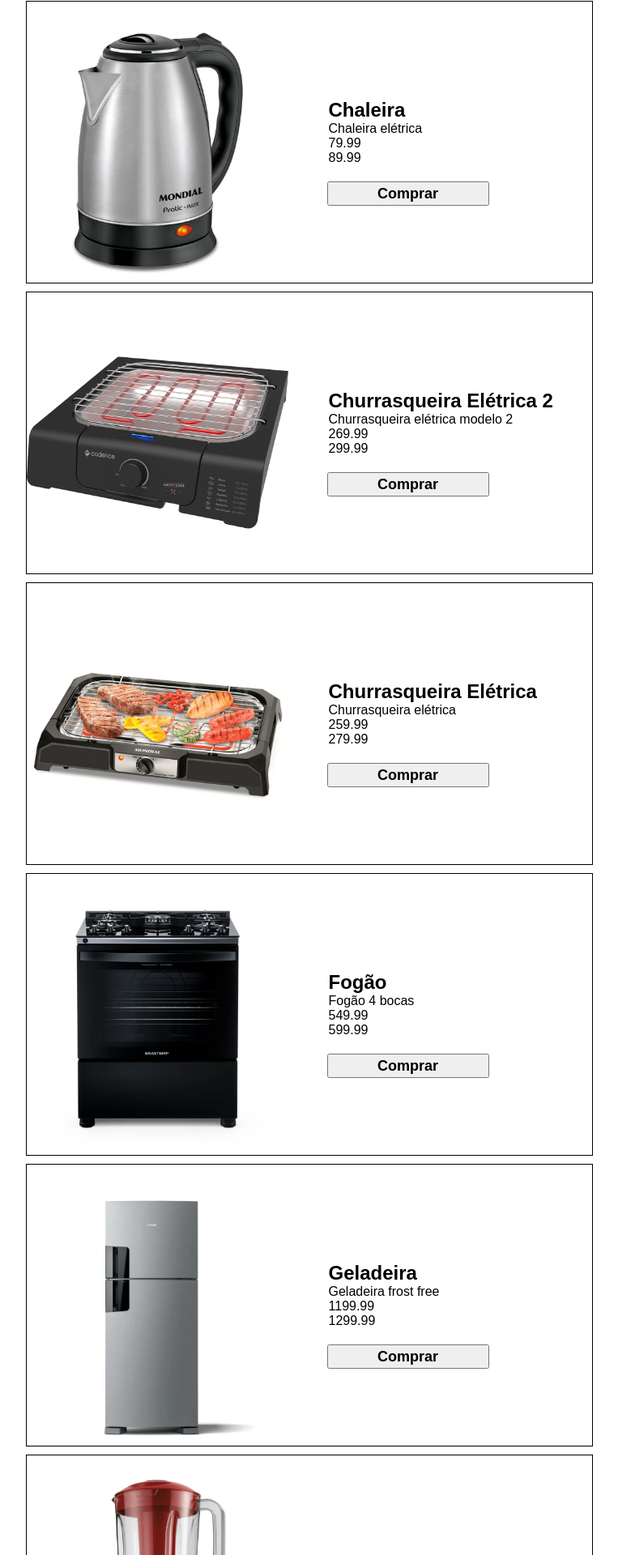
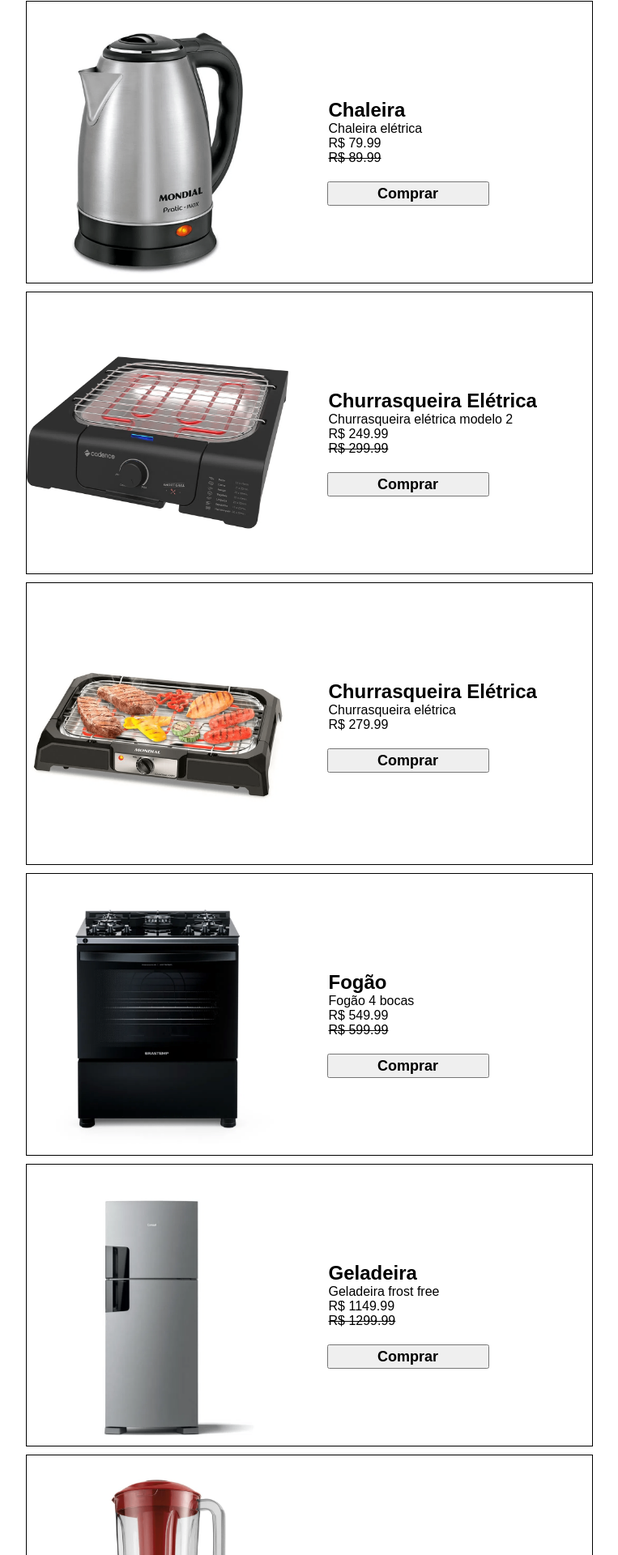
Before and after one commit to DevDemetrio/LojaCozinha, a React (Vite) app: page / in a window 1280 px wide. Shown: the part 378-2298 px from the top of the page at 81% size, without its empty margins (258-1021 px from the left). Built offline with nearby package versions, Linux system fonts and the light colour scheme.

Commit message:
Foi adicionado o estilo do  precoDesconto, para toda vez que o temDesconto ficar true, o preço normal fica com o risco, e quando nao tem desconto, o precoDesconto some da tela

```diff
--- a/src/ContainerProduct/index.jsx
+++ b/src/ContainerProduct/index.jsx
@@ -26,8 +26,8 @@ const ContainerProduct = ({produtos}) =>{
                 <DescriptionContainerItens>
                   <TitleProduct>{item.nome}</TitleProduct>
                   <DescriptionProduct>{item.descricao}</DescriptionProduct>
-                  <DiscountPrice>{item.precoDesconto}</DiscountPrice>
-                  <PriceProduct>{item.preco}</PriceProduct>
+                  <DiscountPrice $temDesconto={item.temDesconto}>{item.precoDesconto}</DiscountPrice>
+                  <PriceProduct  $temDesconto={item.temDesconto}>{item.preco}</PriceProduct>
                 </DescriptionContainerItens>
                     <BuyButton>Comprar</BuyButton>
               </DescriptionContainer>
--- a/src/ContainerProduct/styled.js
+++ b/src/ContainerProduct/styled.js
@@ -81,12 +81,12 @@ export const DescriptionProduct = styled.p`
 
 `
 export const DiscountPrice = styled.span`
-
+ display: ${(props) => (props.$temDesconto ? 'block' : 'none')};
 
 `
 
 export const PriceProduct = styled.span`
-
+  text-decoration: ${(props) => (props.$temDesconto ? 'line-through' : 'none')};
 `
 export const BuyButton = styled.button`
 display: block;
--- a/src/assets/data.json
+++ b/src/assets/data.json
@@ -5,26 +5,26 @@
       "nome": "Batedeira",
       "descricao": "Batedeira de alta potência",
       "imagem": "/images/batedeira.png",
-      "preco": 199.99,
-      "precoDesconto": 179.99,
-      "temDesconto": true
+      "preco": "R$ 199.99",
+      "precoDesconto": "R$ 179.99",
+      "temDesconto": false
     },
     {
       "id": 2,
       "nome": "Chaleira",
       "descricao": "Chaleira elétrica",
       "imagem": "/images/chaleira.png",
-      "preco": 89.99,
-      "precoDesconto": 79.99,
+      "preco": "R$ 89.99",
+      "precoDesconto": "R$ 79.99",
       "temDesconto": true
     },
     {
       "id": 3,
-      "nome": "Churrasqueira Elétrica 2",
+      "nome": "Churrasqueira Elétrica",
       "descricao": "Churrasqueira elétrica modelo 2",
       "imagem": "/images/Churrasqueira-Eletrica2.png",
-      "preco": 299.99,
-      "precoDesconto": 269.99,
+      "preco": "R$ 299.99",
+      "precoDesconto": "R$ 249.99",
       "temDesconto": true
     },
     {
@@ -32,8 +32,8 @@
       "nome": "Churrasqueira Elétrica",
       "descricao": "Churrasqueira elétrica",
       "imagem": "/images/Churrasqueira-Eletrica.png",
-      "preco": 279.99,
-      "precoDesconto": 259.99,
+      "preco": "R$ 279.99",
+      "precoDesconto": "R$ 259.99",
       "temDesconto": false
     },
     {
@@ -41,8 +41,8 @@
       "nome": "Fogão",
       "descricao": "Fogão 4 bocas",
       "imagem": "/images/Fogao.png",
-      "preco": 599.99,
-      "precoDesconto": 549.99,
+      "preco": "R$ 599.99",
+      "precoDesconto": "R$ 549.99",
       "temDesconto": true
     },
     {
@@ -50,26 +50,26 @@
       "nome": "Geladeira",
       "descricao": "Geladeira frost free",
       "imagem": "/images/geladeira.png",
-      "preco": 1299.99,
-      "precoDesconto": 1199.99,
-      "temDesconto": false
+      "preco": "R$ 1299.99",
+      "precoDesconto": "R$ 1149.99",
+      "temDesconto": true
     },
     {
       "id": 7,
       "nome": "Liquidificador",
       "descricao": "Liquidificador de alta performance",
       "imagem": "/images/liguidificador.png",
-      "preco": 149.99,
-      "precoDesconto": 139.99,
-      "temDesconto": true
+      "preco": "R$ 149.99",
+      "precoDesconto": "R$ 139.99",
+      "temDesconto": false
     },
     {
       "id": 8,
       "nome": "Sanduicheira",
       "descricao": "Sanduicheira elétrica",
       "imagem": "/images/Sanduicheira.png",
-      "preco": 59.99,
-      "precoDesconto": 49.99,
+      "preco": "R$ 59.99",
+      "precoDesconto": "R$ 49.99",
       "temDesconto": true
     }
   ]
```
